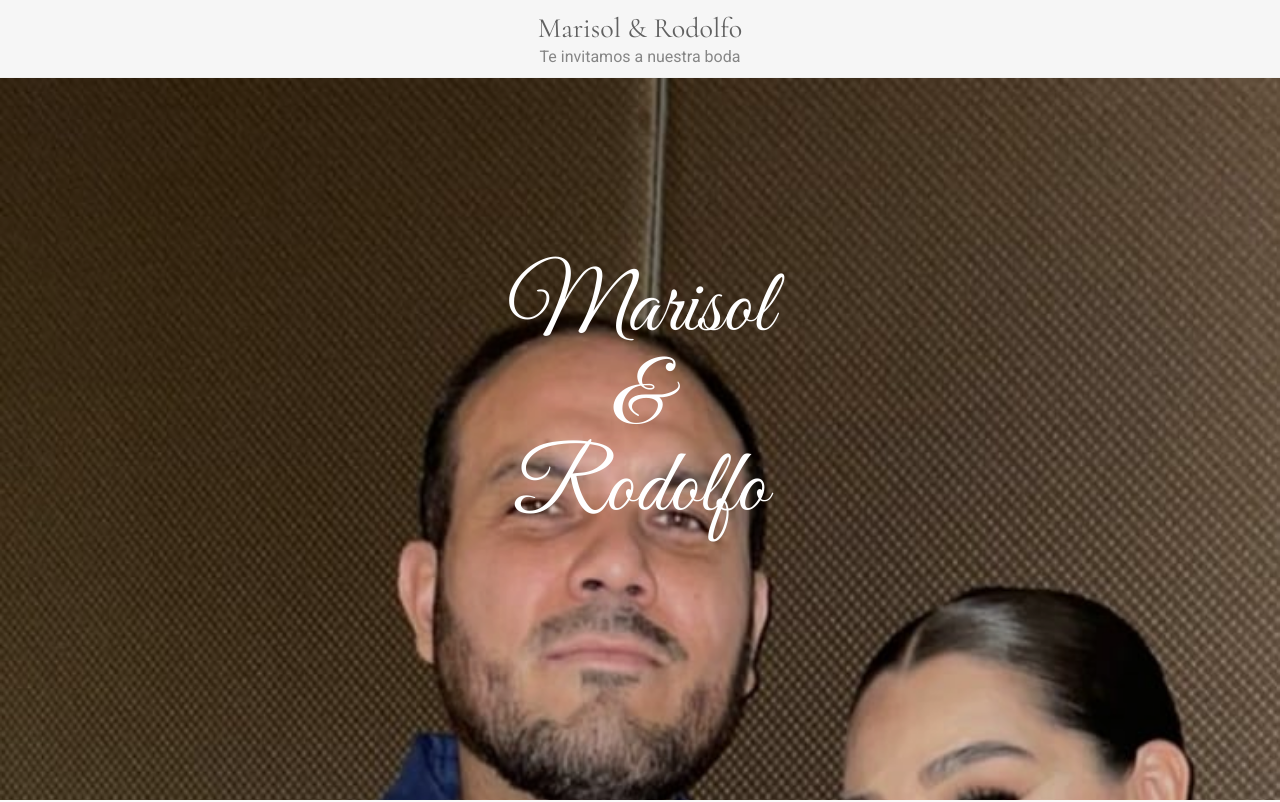
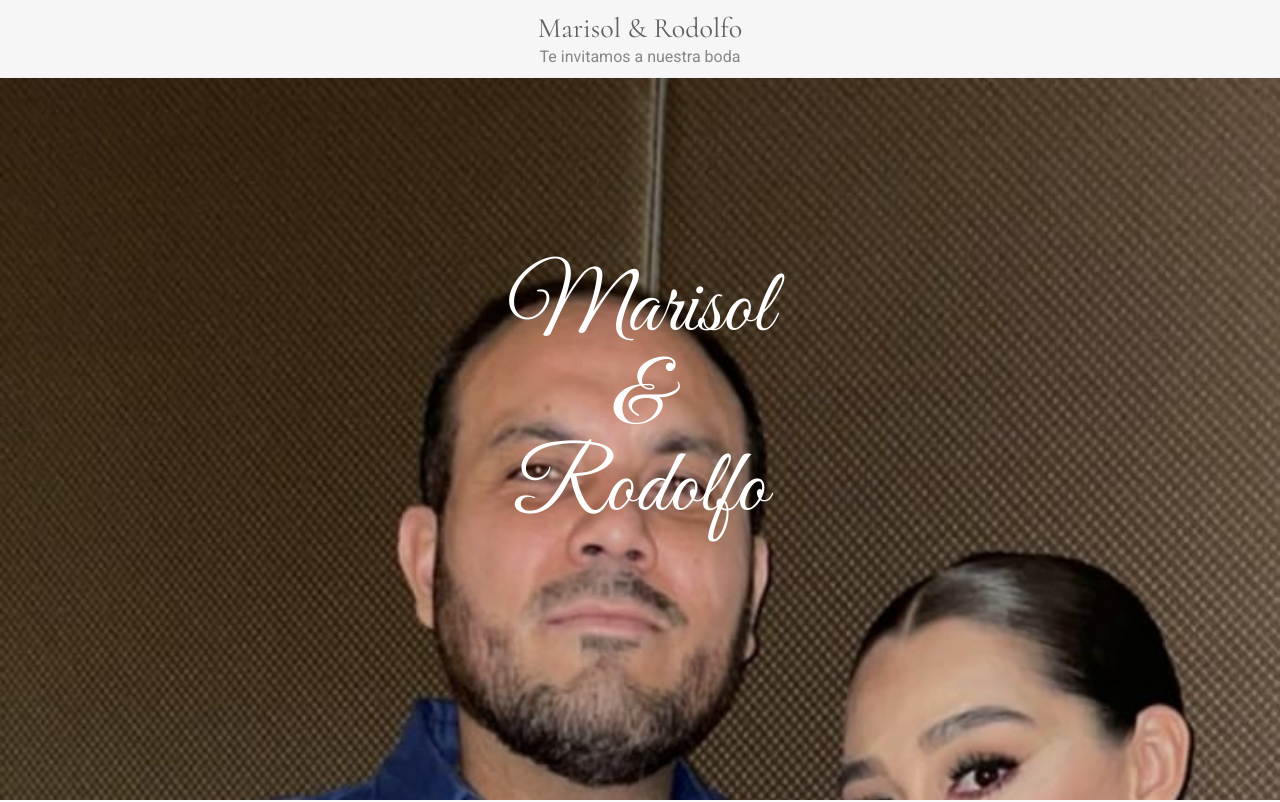
Before and after one commit to barrazastark/marisol-boda, a website built with webpack: page public/index.html in a window 1280 px wide. Shown: the top 802 px of the page. Built offline with nearby package versions, Linux system fonts and the light colour scheme.

Commit message:
casi ultimos

```diff
--- a/src/styles/styles.css
+++ b/src/styles/styles.css
@@ -26,7 +26,7 @@ body {
     background-size: cover;
     width: 100vw;
     height: 100vh;
-    background-position-y: 50px;
+    background-position-y: 15px;
   }
 
   .main-image::before {
```
